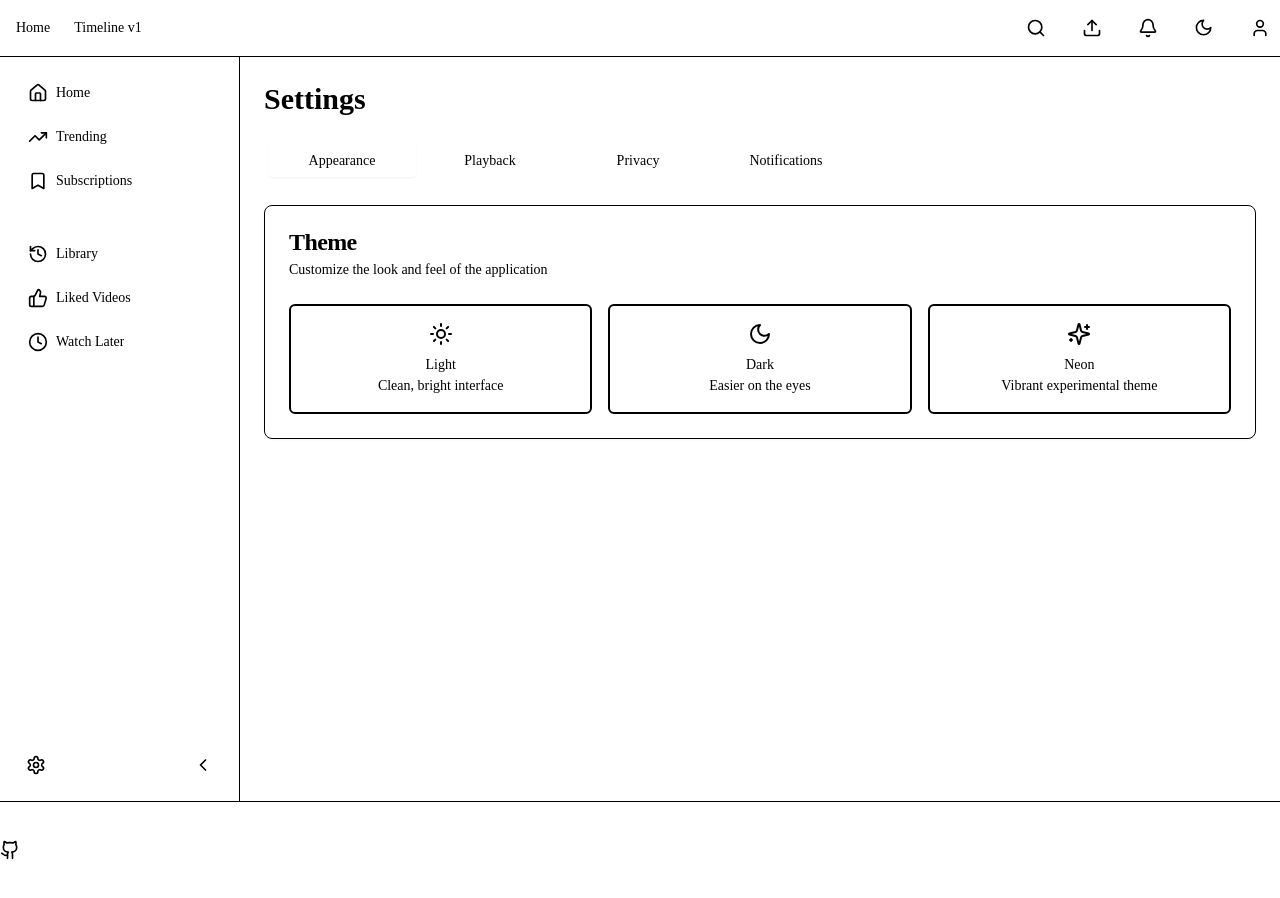
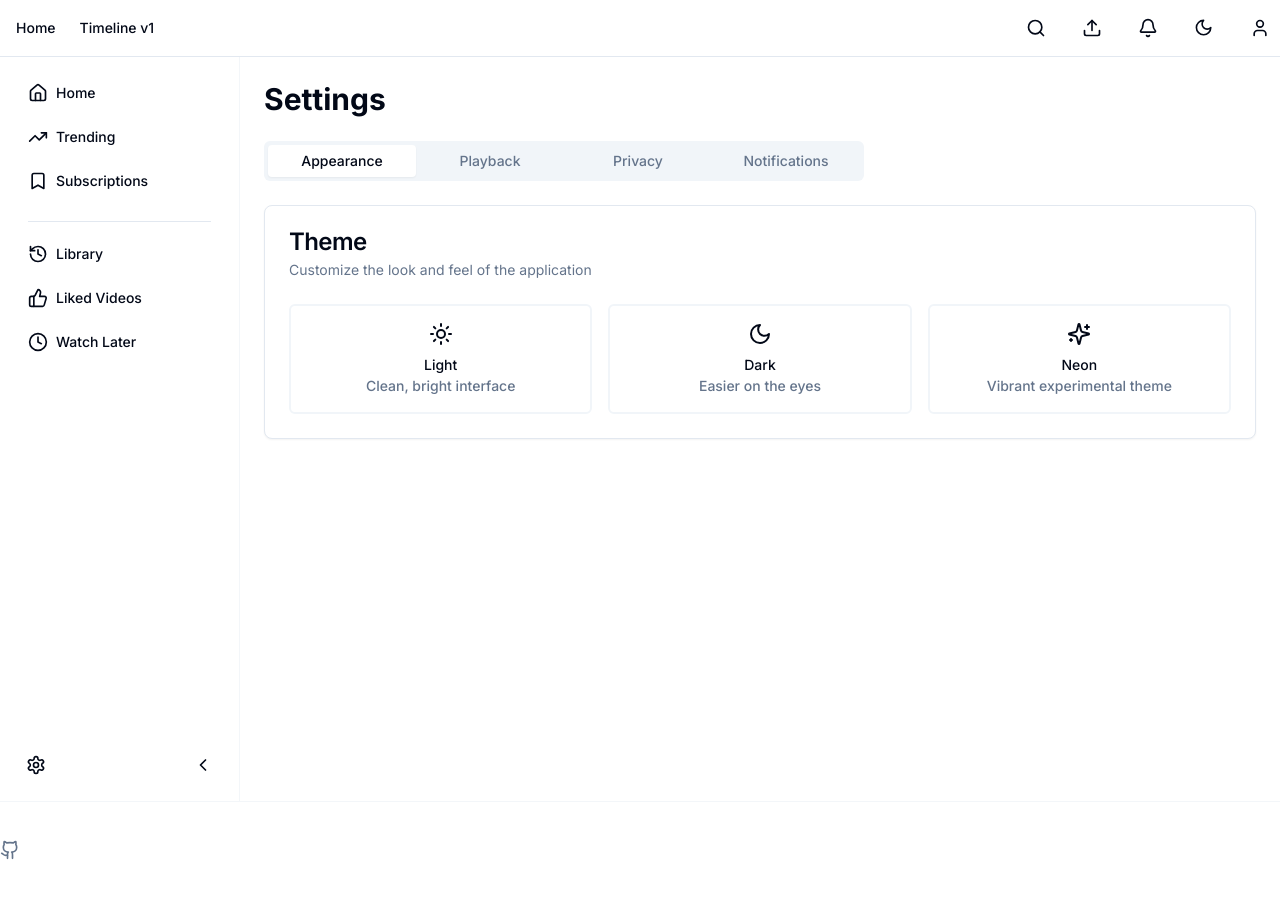
Before and after one commit to xkazm04/v, a Next.js app: page /settings in a window 1280 px wide. Built offline with nearby package versions, Linux system fonts and the light colour scheme.

Commit message:
Fixed style issues

```diff
--- a/app/globals.css
+++ b/app/globals.css
@@ -29,6 +29,36 @@
     --chart-3: 197 37% 24%;
     --chart-4: 43 74% 66%;
     --chart-5: 27 87% 67%;
+
+    /* Additional variables for Tailwind config */
+    --primary-50: 210 40% 98%;
+    --primary-100: 210 40% 96%;
+    --primary-200: 214.3 31.8% 91.4%;
+    --primary-300: 213.2 26.8% 83.9%;
+    --primary-400: 215.4 16.3% 66.9%;
+    --primary-500: 222.2 47.4% 11.2%;
+    --primary-600: 222.2 47.4% 11.2%;
+    --primary-700: 222.2 84% 4.9%;
+    --primary-800: 222.2 84% 4.9%;
+    --primary-900: 222.2 84% 4.9%;
+
+    --neutral-50: 210 40% 98%;
+    --neutral-100: 210 40% 96%;
+    --neutral-200: 214.3 31.8% 91.4%;
+    --neutral-300: 213.2 26.8% 83.9%;
+    --neutral-400: 215.4 16.3% 66.9%;
+    --neutral-500: 215.4 16.3% 46.9%;
+    --neutral-600: 215.4 16.3% 36.9%;
+    --neutral-700: 215.4 16.3% 26.9%;
+    --neutral-800: 222.2 84% 4.9%;
+    --neutral-900: 222.2 84% 4.9%;
+
+    --verified: 142 76% 36%;
+    --verified-light: 142 76% 96%;
+    --unverified: 38 92% 50%;
+    --unverified-light: 38 92% 95%;
+    --false: 0 84% 60%;
+    --false-light: 0 84% 95%;
   }
 
   .dark {
@@ -56,6 +86,25 @@
     --chart-3: 30 80% 55%;
     --chart-4: 280 65% 60%;
     --chart-5: 340 75% 55%;
+
+    /* Dark mode additional variables */
+    --primary-50: 222.2 84% 4.9%;
+    --primary-100: 217.2 32.6% 17.5%;
+    --primary-200: 215 20.2% 25.1%;
+    --primary-300: 215 20.2% 35.1%;
+    --primary-400: 215 20.2% 45.1%;
+    --primary-500: 210 40% 98%;
+    --primary-600: 210 40% 98%;
+    --primary-700: 210 40% 98%;
+    --primary-800: 210 40% 98%;
+    --primary-900: 210 40% 98%;
+
+    --verified: 142 76% 46%;
+    --verified-light: 142 76% 16%;
+    --unverified: 38 92% 60%;
+    --unverified-light: 38 92% 15%;
+    --false: 0 84% 70%;
+    --false-light: 0 84% 15%;
   }
 
   .experimental-dark {
@@ -80,9 +129,7 @@
     --ring: 216 34% 17%;
     --radius: 0.5rem;
   }
-}
 
-@layer base {
   * {
     @apply border-border;
   }
@@ -90,11 +137,20 @@
   body {
     @apply bg-background text-foreground;
   }
+
+  html {
+    color-scheme: light dark;
+    scroll-behavior: smooth;
+    overflow-x: hidden;
+  }
+
+  * {
+    -webkit-font-smoothing: antialiased;
+    -moz-osx-font-smoothing: grayscale;
+  }
 }
 
 @layer components {
-
-  /* Custom scrollbar styles */
   .custom-scrollbar::-webkit-scrollbar {
     @apply w-2;
   }
@@ -111,12 +167,10 @@
     @apply bg-muted-foreground/50;
   }
 
-  /* Loading skeleton */
   .loading-skeleton {
     @apply animate-pulse bg-muted;
   }
 
-  /* Text truncation utilities */
   .line-clamp-1 {
     overflow: hidden;
     display: -webkit-box;
@@ -140,23 +194,10 @@
 }
 
 @layer utilities {
-
-  /* Smooth theme transitions */
   * {
     transition: background-color 0.3s ease, border-color 0.3s ease, color 0.3s ease, opacity 0.3s ease;
   }
 
-  /* Prevent flash of unstyled content */
-  html {
-    color-scheme: light dark;
-  }
-
-  /* Smooth scrolling */
-  html {
-    scroll-behavior: smooth;
-  }
-
-  /* Page transition improvements */
   body {
     overflow-x: hidden;
   }
@@ -173,12 +214,10 @@
     transform: translate3d(0, 0, 0);
   }
 
-  /* Prevent layout shift during transitions */
   .transition-height {
     transition: height 0.3s ease-in-out;
   }
 
-  /* Reduce motion for users who prefer it */
   @media (prefers-reduced-motion: reduce) {
     * {
       animation-duration: 0.01ms !important;
@@ -187,14 +226,3 @@
     }
   }
 }
-
-/* Smooth page transitions */
-html {
-  overflow-x: hidden;
-}
-
-/* Optimize font rendering during transitions */
-* {
-  -webkit-font-smoothing: antialiased;
-  -moz-osx-font-smoothing: grayscale;
-}
--- a/app/providers/theme-provider.tsx
+++ b/app/providers/theme-provider.tsx
@@ -2,19 +2,8 @@
 
 import * as React from 'react';
 import { ThemeProvider as NextThemesProvider, ThemeProviderProps } from 'next-themes';
-import { LoadingScreen } from '../components/layout/LoadingScreen';
 
 export function ThemeProvider({ children, ...props }: ThemeProviderProps) {
-  const [mounted, setMounted] = React.useState(false);
-
-  React.useEffect(() => {
-    setMounted(true);
-  }, []);
-
-  if (!mounted) {
-    return <LoadingScreen />;
-  }
-
   return (
     <NextThemesProvider {...props}>
       {children}
--- a/tailwind.config.ts
+++ b/tailwind.config.ts
@@ -11,13 +11,9 @@ const config: Config = {
   theme: {
     extend: {
       fontFamily: {
-        sans: ['var(--font-sans)'],
-        mono: ['var(--font-mono)'],
-      },
-      backgroundImage: {
-        'gradient-radial': 'radial-gradient(var(--tw-gradient-stops))',
-        'gradient-conic':
-          'conic-gradient(from 180deg at 50% 50%, var(--tw-gradient-stops))',
+        sans: ['var(--font-inter)', 'Inter', 'system-ui', 'sans-serif'],
+        mono: ['var(--font-jetbrains-mono)', 'JetBrains Mono', 'monospace'],
+        display: ['var(--font-space-grotesk)', 'Space Grotesk', 'system-ui', 'sans-serif'],
       },
       borderRadius: {
         lg: 'var(--radius)',
@@ -25,67 +21,55 @@ const config: Config = {
         sm: 'calc(var(--radius) - 4px)',
       },
       colors: {
-        background: 'var(--background)',
-        foreground: 'var(--foreground)',
+        background: 'hsl(var(--background))',
+        foreground: 'hsl(var(--foreground))',
         card: {
-          DEFAULT: 'var(--card)',
-          foreground: 'var(--card-foreground)',
+          DEFAULT: 'hsl(var(--card))',
+          foreground: 'hsl(var(--card-foreground))',
         },
         popover: {
-          DEFAULT: 'var(--popover)',
-          foreground: 'var(--popover-foreground)',
+          DEFAULT: 'hsl(var(--popover))',
+          foreground: 'hsl(var(--popover-foreground))',
         },
         primary: {
-          '50': 'var(--primary-50)',
-          '100': 'var(--primary-100)',
-          '200': 'var(--primary-200)',
-          '300': 'var(--primary-300)',
-          '400': 'var(--primary-400)',
-          '500': 'var(--primary-500)',
-          '600': 'var(--primary-600)',
-          '700': 'var(--primary-700)',
-          '800': 'var(--primary-800)',
-          '900': 'var(--primary-900)',
-          DEFAULT: 'var(--primary-500)',
-          foreground: 'var(--primary-foreground)',
+          '50': 'hsl(var(--primary-50))',
+          '100': 'hsl(var(--primary-100))',
+          '200': 'hsl(var(--primary-200))',
+          '300': 'hsl(var(--primary-300))',
+          '400': 'hsl(var(--primary-400))',
+          '500': 'hsl(var(--primary-500))',
+          '600': 'hsl(var(--primary-600))',
+          '700': 'hsl(var(--primary-700))',
+          '800': 'hsl(var(--primary-800))',
+          '900': 'hsl(var(--primary-900))',
+          DEFAULT: 'hsl(var(--primary))',
+          foreground: 'hsl(var(--primary-foreground))',
         },
         secondary: {
-          DEFAULT: 'var(--secondary)',
-          foreground: 'var(--secondary-foreground)',
+          DEFAULT: 'hsl(var(--secondary))',
+          foreground: 'hsl(var(--secondary-foreground))',
         },
         muted: {
-          DEFAULT: 'var(--muted)',
-          foreground: 'var(--muted-foreground)',
+          DEFAULT: 'hsl(var(--muted))',
+          foreground: 'hsl(var(--muted-foreground))',
         },
         accent: {
-          DEFAULT: 'var(--accent)',
-          foreground: 'var(--accent-foreground)',
+          DEFAULT: 'hsl(var(--accent))',
+          foreground: 'hsl(var(--accent-foreground))',
         },
         destructive: {
-          DEFAULT: 'var(--destructive)',
-          foreground: 'var(--destructive-foreground)',
+          DEFAULT: 'hsl(var(--destructive))',
+          foreground: 'hsl(var(--destructive-foreground))',
         },
-        neutral: {
-          '50': 'var(--neutral-50)',
-          '100': 'var(--neutral-100)',
-          '200': 'var(--neutral-200)',
-          '300': 'var(--neutral-300)',
-          '400': 'var(--neutral-400)',
-          '500': 'var(--neutral-500)',
-          '600': 'var(--neutral-600)',
-          '700': 'var(--neutral-700)',
-          '800': 'var(--neutral-800)',
-          '900': 'var(--neutral-900)',
-        },
-        border: 'var(--border)',
-        input: 'var(--input)',
-        ring: 'var(--ring)',
-        verified: 'var(--verified)',
-        'verified-light': 'var(--verified-light)',
-        unverified: 'var(--unverified)',
-        'unverified-light': 'var(--unverified-light)',
-        false: 'var(--false)',
-        'false-light': 'var(--false-light)',
+        border: 'hsl(var(--border))',
+        input: 'hsl(var(--input))',
+        ring: 'hsl(var(--ring))',
+        verified: 'hsl(var(--verified))',
+        'verified-light': 'hsl(var(--verified-light))',
+        unverified: 'hsl(var(--unverified))',
+        'unverified-light': 'hsl(var(--unverified-light))',
+        false: 'hsl(var(--false))',
+        'false-light': 'hsl(var(--false-light))',
         chart: {
           '1': 'hsl(var(--chart-1))',
           '2': 'hsl(var(--chart-2))',
@@ -96,88 +80,44 @@ const config: Config = {
       },
       keyframes: {
         'accordion-down': {
-          from: {
-            height: '0',
-          },
-          to: {
-            height: 'var(--radix-accordion-content-height)',
-          },
+          from: { height: '0' },
+          to: { height: 'var(--radix-accordion-content-height)' },
         },
         'accordion-up': {
-          from: {
-            height: 'var(--radix-accordion-content-height)',
-          },
-          to: {
-            height: '0',
-          },
+          from: { height: 'var(--radix-accordion-content-height)' },
+          to: { height: '0' },
         },
         'fade-in': {
-          from: {
-            opacity: '0',
-          },
-          to: {
-            opacity: '1',
-          },
+          from: { opacity: '0' },
+          to: { opacity: '1' },
         },
         'fade-out': {
-          from: {
-            opacity: '1',
-          },
-          to: {
-            opacity: '0',
-          },
+          from: { opacity: '1' },
+          to: { opacity: '0' },
         },
         'slide-in-left': {
-          from: {
-            transform: 'translateX(-100%)',
-          },
-          to: {
-            transform: 'translateX(0)',
-          },
+          from: { transform: 'translateX(-100%)' },
+          to: { transform: 'translateX(0)' },
         },
         'slide-out-left': {
-          from: {
-            transform: 'translateX(0)',
-          },
-          to: {
-            transform: 'translateX(-100%)',
-          },
+          from: { transform: 'translateX(0)' },
+          to: { transform: 'translateX(-100%)' },
         },
         'slide-in-right': {
-          from: {
-            transform: 'translateX(100%)',
-          },
-          to: {
-            transform: 'translateX(0)',
-          },
+          from: { transform: 'translateX(100%)' },
+          to: { transform: 'translateX(0)' },
         },
         'slide-out-right': {
-          from: {
-            transform: 'translateX(0)',
-          },
-          to: {
-            transform: 'translateX(100%)',
-          },
+          from: { transform: 'translateX(0)' },
+          to: { transform: 'translateX(100%)' },
         },
         'zoom-in': {
-          from: {
-            transform: 'scale(0.95)',
-            opacity: '0',
-          },
-          to: {
-            transform: 'scale(1)',
-            opacity: '1',
-          },
+          from: { transform: 'scale(0.95)', opacity: '0' },
+          to: { transform: 'scale(1)', opacity: '1' },
         },
         'zoom-out': {
-          from: {
-            transform: 'scale(1)',
-            opacity: '1',
-          },
-          to: {
-            transform: 'scale(0.95)',
-            opacity: '0',
-          },
+          from: { transform: 'scale(1)', opacity: '1' },
+          to: { transform: 'scale(0.95)', opacity: '0' },
         },
       },
       animation: {
```
